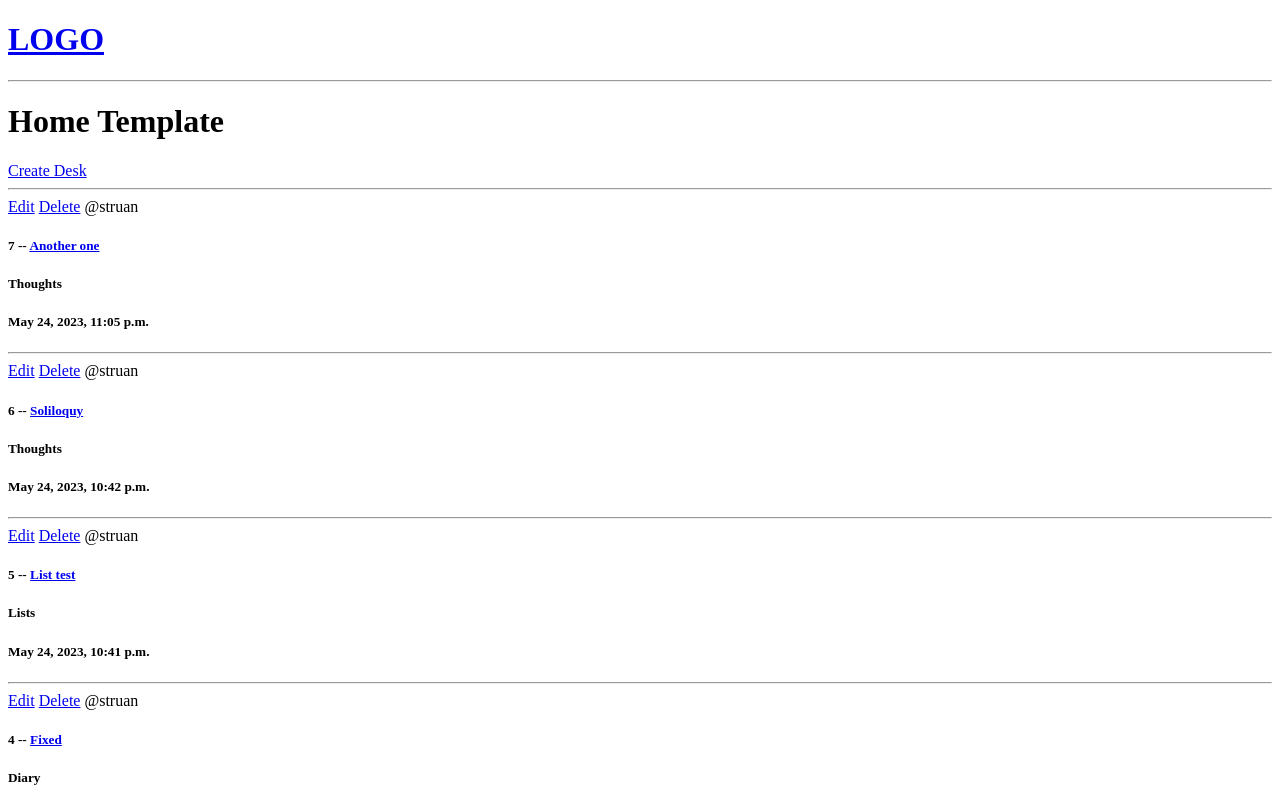
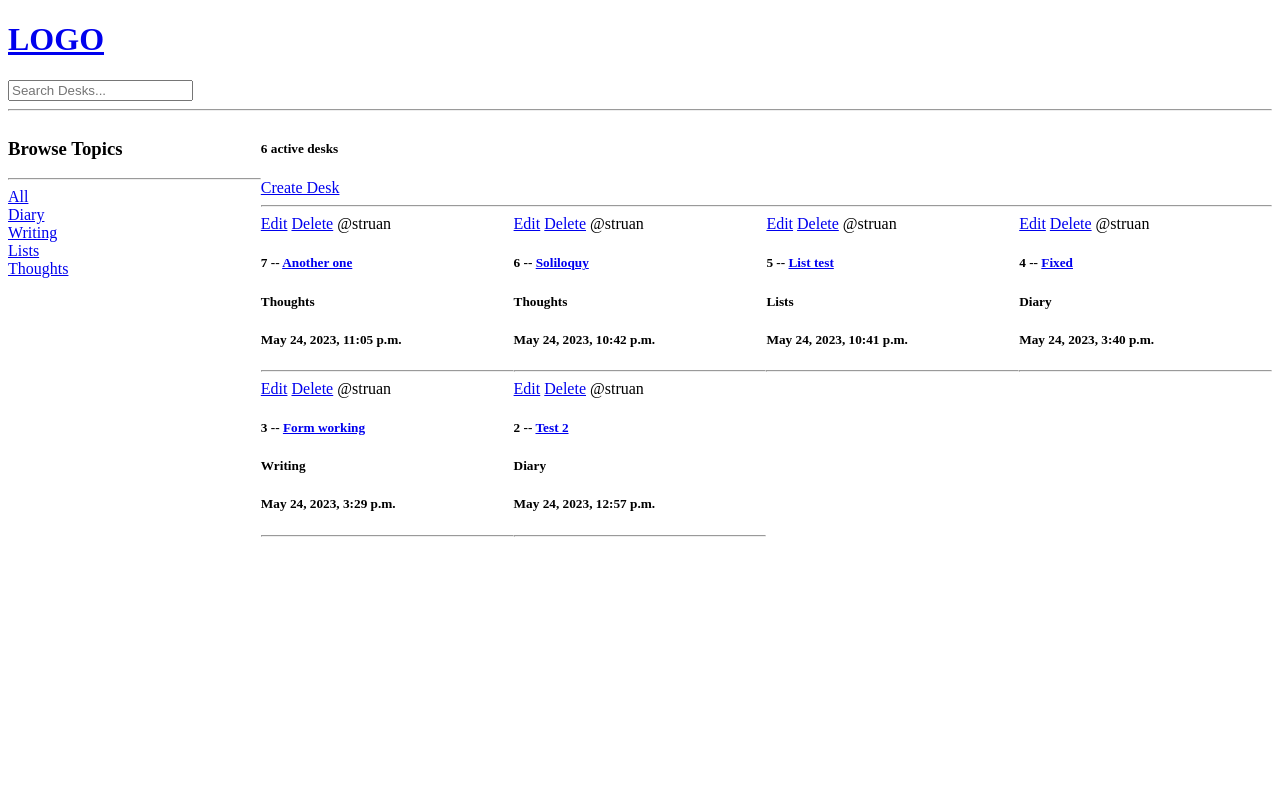
Before and after one commit to struanbowie/Blog-Project, a Django app: page / in a window 1280 px wide. Shown: the top 785 px of the page. After the commit the page ends 537 px from the top, so only its background shows below. Run offline with Django 4.2, Linux system fonts and the light colour scheme; data comes from the database, SQL or seed files in the repository; both versions use the stored data as it was after the commit.

```diff
--- a/blog/base/models.py
+++ b/blog/base/models.py
@@ -27,6 +27,7 @@ class Desk(models.Model):
 	class Meta:
 		ordering = ['-updated', '-created']
 
+
 class Post(models.Model):
 	user = models.ForeignKey(User, on_delete=models.CASCADE)
 	desk = models.ForeignKey(Desk, on_delete=models.CASCADE)
--- a/blog/base/templates/base/home.html
+++ b/blog/base/templates/base/home.html
@@ -1,16 +1,44 @@
 {% extends 'main.html' %}
-
 
 {% block content %}
 
-<h1> Home Template </h1>
+
+<style>
+	.home-container{
+		display: grid;
+		grid-template-columns: 1fr 4fr;
+	}
+
+	.desk-container{
+		display: grid;
+		grid-template-columns: 1fr 1fr 1fr 1fr;
+	}
+</style>
+
+<div class="home-container">
 
 	<div>
-
-	<a href="{% url 'create-desk' %}">Create Desk</a>
+		<h3>Browse Topics</h3>
 		<hr>
 
 		<div>
+			<a href="{% url 'home' %}">All</a>
+		</div>
+
+		{% for topic in topics %}
+			<div>
+				<a href="{% url 'home' %}?q={{topic.name}}">{{topic.name}}</a>
+			</div>
+		{% endfor %}
+	</div>
+
+	<div>
+		<h5>{{desk_count}} active desks</h5>
+		<a href="{% url 'create-desk' %}">Create Desk</a>
+
+		<hr>
+
+		<div class="desk-container">
 			{% for desk in desks %}
 				<div>
 					<a href="{% url 'update-desk' desk.id %}">Edit</a>
@@ -27,4 +55,6 @@
 
 	</div>
 
+</div>
+
 {% endblock content %}
--- a/blog/base/urls.py
+++ b/blog/base/urls.py
@@ -8,4 +8,4 @@ urlpatterns = [
 	path('create-desk/', views.createDesk, name="create-desk"),
 	path('update-desk/<str:pk>/', views.updateDesk, name="update-desk"),
 	path('delete-desk/<str:pk>/', views.deleteDesk, name="delete-desk"),
-]
+	]
--- a/blog/base/views.py
+++ b/blog/base/views.py
@@ -1,16 +1,29 @@
 from django.shortcuts import render, redirect
-from .models import Desk
+from django.db.models import Q
+from .models import Desk, Topic
 from .forms import DeskForm
 
 
 def home(request):
-    desks = Desk.objects.all()
-    context = {'desks':desks}
+    q = request.GET.get('q') if request.GET.get('q') != None else ''
+
+    desks = Desk.objects.filter(
+        Q(topic__name__icontains=q) |
+        Q(name__icontains=q) |
+        Q(description__icontains=q)
+    )
+
+    topics = Topic.objects.all()
+
+    desk_count = desks.count()
+
+    context = {'desks':desks, 'topics':topics, 'desk_count':desk_count}
     return render(request, 'base/home.html', context)
 
 def desk(request, pk):
     desk = Desk.objects.get(id=pk)
-    context = {'desk':desk}
+    desk_post = desk.post_set.all()
+    context = {'desk':desk, 'desk_post':desk_post}
     return render(request, 'base/desk.html', context)
 
 def createDesk(request):
@@ -44,3 +57,19 @@ def deleteDesk(request, pk):
         desk.delete()
         return redirect('home')
     return render(request, 'base/delete.html', {'obj':desk})
+
+# def post(request, pk):
+#     post = Post.objects.get(id=pk)
+#     context = {'post':post}
+#     return render(request, 'base/desk.html', context)
+
+# def createPost(request):
+#     form = PostForm()
+#     if request.method == 'POST':
+#         form = PostForm(request.POST)
+#         if form.is_valid():
+#             form.save()
+#             return redirect('home')
+
+#     context = {'form':form}
+#     return render(request, 'base/desk.html', context)
--- a/blog/templates/navbar.html
+++ b/blog/templates/navbar.html
@@ -2,4 +2,10 @@
 	<h1>LOGO</h1>
 </a>
 
+
+<form method="GET" action="{% url 'home' %}">
+	<input type="text" name="q" placeholder="Search Desks..."/>
+</form>
+
+
 <hr>
```
Also changed, not shown: blog/base/forms.py (+6 -1 lines), blog/base/templates/base/desk.html (+15 -0 lines), blog/base/migrations/0003_alter_desk_options.py (added), blog/db.sqlite3. Lines whose indentation alone changed are shown as unchanged.
